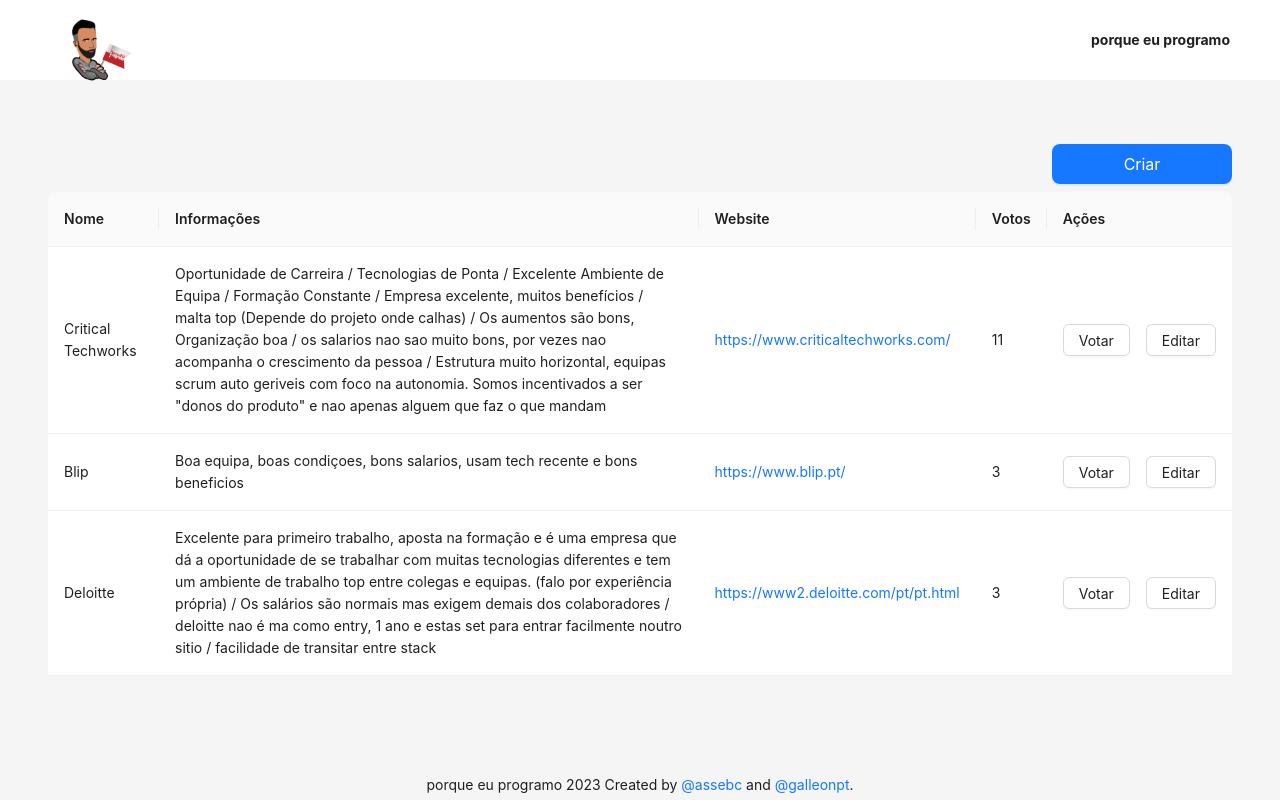
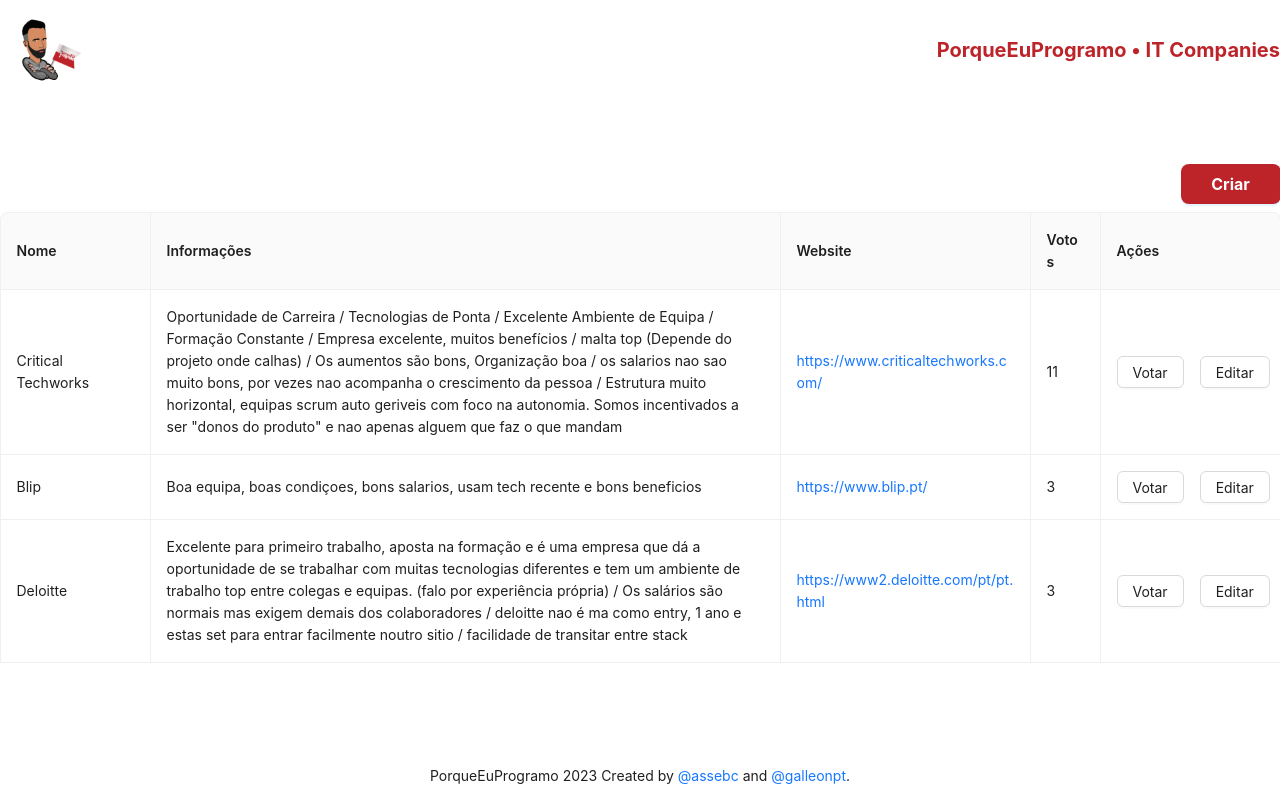
Before and after one commit to assebc/pep-it-companies-app, a React (Vite) app in the folder frontend/: page / in a window 1280 px wide. Built offline with nearby package versions, Linux system fonts and the light colour scheme.

Commit message:
fix: header/button/table/footer styling

```diff
--- a/frontend/src/App.tsx
+++ b/frontend/src/App.tsx
@@ -28,17 +28,19 @@
       title: "Nome",
       dataIndex: "name",
       key: "name",
+      width: "150px",
     },
     {
-      //FIXME: define max size per line
       title: "Informações",
       dataIndex: "reviews",
       key: "reviews",
+      width: "630px",
     },
     {
       title: "Website",
       dataIndex: "website_url",
       key: "website_url",
+      width: "250px",
       render: (text) => (
         <a href={text} target="_blank">
           {text}
@@ -49,10 +51,12 @@
       title: "Votos",
       dataIndex: "votes",
       key: "votes",
+      width: "70px",
     },
     {
       title: "Ações",
       key: "actions",
+      width: "180px",
       render: (_, record) => {
         return (
           <Space size="middle">
@@ -88,10 +92,10 @@
   }, []);
 
   return (
-    <Layout>
-      <Header />
+    <Layout style={{width: "1280px", minHeight:"100vh"}}>
+      <Header/>
 
-      <Content style={{ height: "84vh" }}>
+      <Content style={{ height: "84%" , backgroundColor: "Background"}}>
         <div
           style={{
             display: "flex",
@@ -114,16 +118,19 @@
               onClick={() => showModal()}
               style={{
                 marginBottom: "8px",
-                width: "180px"
+                width: "100px",
+                backgroundColor: "#BD242A",
+                fontWeight: "bold"
               }}
             >
               Criar
             </Button>
-            {/* FIXME:default size for table */}
+
             <Table
-              style={{ height: "30vh" }}
               columns={columns}
               pagination={false}
+              bordered={true}
+              tableLayout={"fixed"}
               dataSource={companies}
             />
 
--- a/frontend/src/components/Footer/index.tsx
+++ b/frontend/src/components/Footer/index.tsx
@@ -6,12 +6,12 @@
     <Layout.Footer
       style={{
         textAlign: "center",
-        height: "5vh",
-        bottom: "0",
-        width: "100%",
+        height: "5%",
+        backgroundColor: "Background",
+        lineHeight: 0
       }}
     >
-      porque eu programo {new Date().getFullYear()} Created by{" "}
+      PorqueEuProgramo {new Date().getFullYear()} Created by{" "}
       <a href="https://github.com/assebc" target="_blank">
         @assebc
       </a>{" "}
--- a/frontend/src/components/Header/index.tsx
+++ b/frontend/src/components/Header/index.tsx
@@ -1,16 +1,18 @@
 import { FC } from "react";
-import { Layout } from "antd";
+import { Layout, Space } from "antd";
 import logo from "../../assets/pep-logo.png";
 
 export const Header: FC = () => {
   return (
     <Layout.Header
       style={{
-        height: "10vh",
-        width: "100%",
+        height: "10%",
         display: "flex",
         justifyContent: "space-between",
-        backgroundColor: "Background"
+        alignItems:"center",
+        backgroundColor: "Background",
+        paddingInline: 0,
+        lineHeight: 0
         }}>
         <a href="https://www.twitch.tv/porqueeuprogramo" target="_blank">
           <img
@@ -19,7 +21,7 @@
             alt="PEP LOGO"
           />
         </a>
-      <p style={{display:"flex", alignItems:"center", fontWeight:"bold"}}>porque eu programo</p>
+      <p style={{fontWeight:"bold", color:"#BD242A", fontSize:"20px"}}>PorqueEuProgramo • IT Companies</p>
     </Layout.Header>
   );
 };
--- a/frontend/src/index.css
+++ b/frontend/src/index.css
@@ -3,3 +3,9 @@
     padding: 0;
     box-sizing: border-box;
 }
+
+body{
+    display: flex;
+    justify-content: center;
+    align-items: center;
+}
```
Lines whose indentation alone changed are shown as unchanged.
